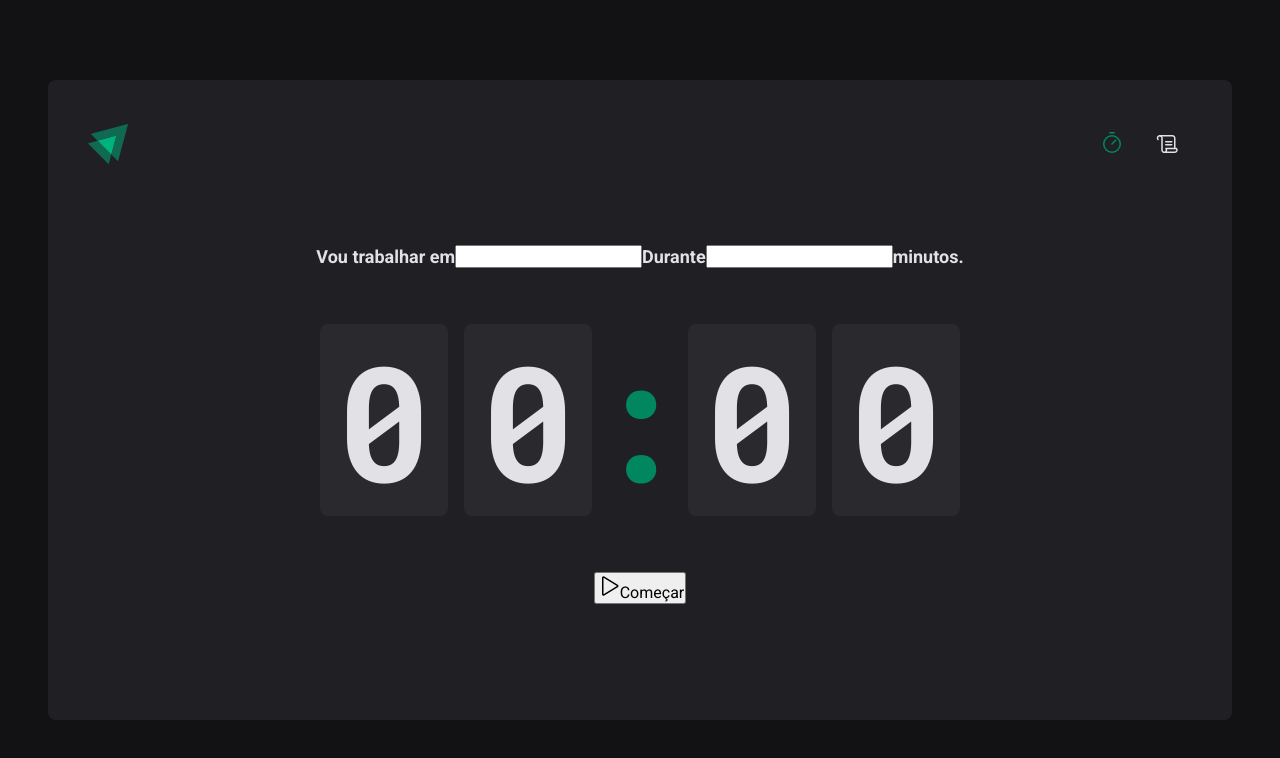
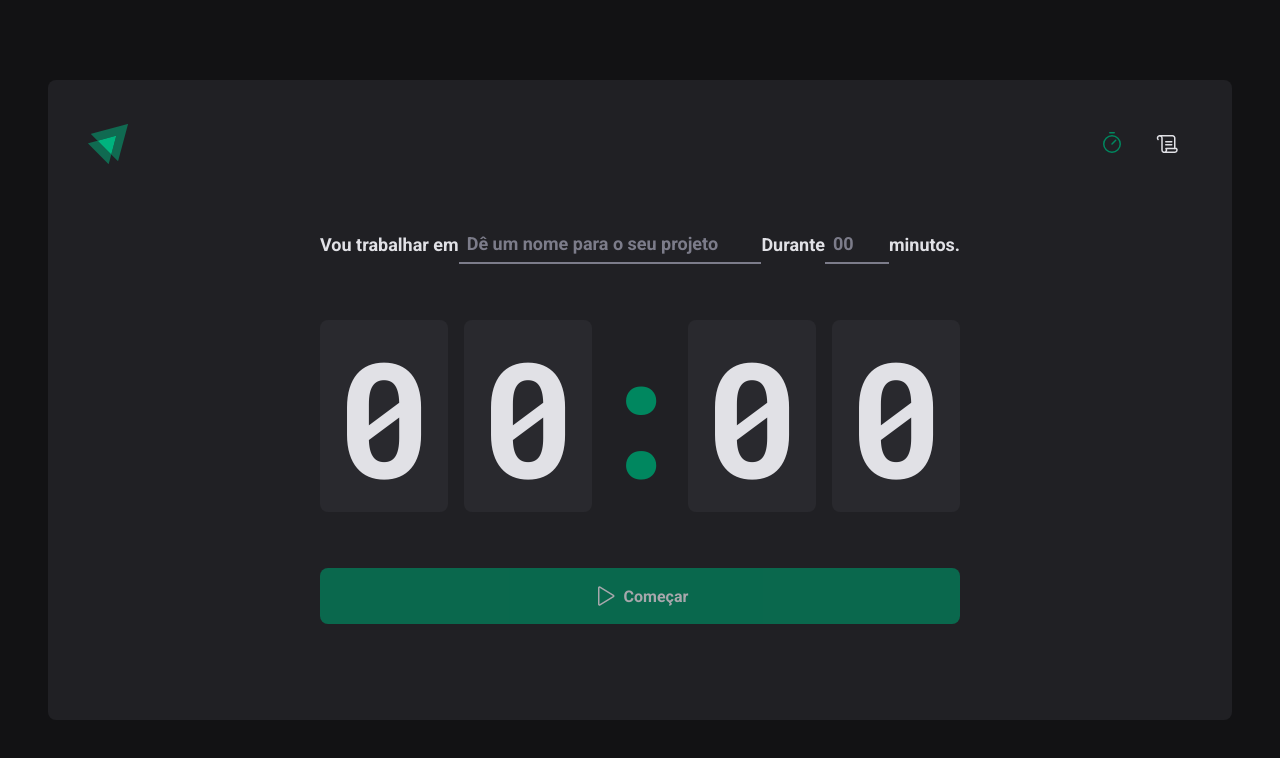
Before and after one commit to BernardoMagalhaes09/timer-pomodoro, a React (Vite) app: page / in a window 1280 px wide. Shown: the top 758 px of the page. Built offline with nearby package versions, Linux system fonts and the light colour scheme.

Commit message:
chore: add and style home page finish

```diff
--- a/src/pages/Home/index.tsx
+++ b/src/pages/Home/index.tsx
@@ -1,5 +1,5 @@
 import { Play } from "phosphor-react";
-import { CountdownContainer, FormContainer, HomeContainer, Separator } from "./styles";
+import { CountdownContainer, FormContainer, HomeContainer, MinutesAmountInput, Separator, StartCountdownButton, TaskInput } from "./styles";
 
 export function Home() {
   return (
@@ -7,10 +7,29 @@
       <form action="">
         <FormContainer>
           <label htmlFor="task">Vou trabalhar em</label>
-          <input id="task" />
+          <TaskInput
+            id="task"
+            placeholder="Dê um nome para o seu projeto"
+            list="task-suggestion"
+          />
+
+          <datalist id="task-suggestion">
+            <option value="Projeto 1" />
+            <option value="Projeto 2" />
+            <option value="Projeto 3" />
+            <option value="Projeto 4" />
+            <option value="Projeto 5" />
+          </datalist>
 
           <label htmlFor="minutesAmount">Durante</label>
-          <input type="number" id="minutesAmount" />
+          <MinutesAmountInput
+            type="number"
+            id="minutesAmount"
+            placeholder="00"
+            step={5}
+            min={5}
+            max={60}
+          />
 
           <span>minutos.</span>
         </FormContainer>
@@ -23,10 +42,10 @@
           <span>0</span>
         </CountdownContainer>
 
-        <button type="submit">
+        <StartCountdownButton disabled type="submit">
           <Play size={24} />
           Começar
-        </button>
+        </StartCountdownButton>
       </form>
     </HomeContainer>
   )
--- a/src/pages/Home/styles.ts
+++ b/src/pages/Home/styles.ts
@@ -27,6 +27,38 @@
   font-size: 1.125rem;
   font-weight: bold;
   flex-wrap: wrap;
+`
+
+export const BaseInput = styled.input`
+  background: transparent;
+  height: 2.5rem;
+  border: 0;
+  border-bottom: 2px solid ${(props) => props.theme["gray-500"]};
+  font-weight: bold;
+  font-size: 1.125rem;
+  padding: 0 0.5rem;
+  color: ${(props) => props.theme["gray-100"]};
+
+  &:focus {
+    box-shadow: none;
+    border-color: ${(props) => props.theme["green-500"]};
+  }
+
+  &::placeholder {
+    color: ${(props) => props.theme["gray-500"]};
+  }
+`
+
+export const TaskInput = styled(BaseInput)`
+  flex: 1;
+
+  &::-webkit-calendar-picker-indicator {
+    display: none !important;
+  }
+`
+
+export const MinutesAmountInput = styled(BaseInput)`
+  width: 4rem;
 
 `
 
@@ -56,3 +88,31 @@
   display: flex;
   justify-content: center;
 `
+
+export const StartCountdownButton = styled.button`
+  width: 100%;
+  border: 0;
+  padding: 1rem;
+  border-radius: 8px;
+
+  display: flex;
+  align-items: center;
+  justify-content: center;
+
+  gap: 0.5rem;
+  font-weight: bold;
+
+  cursor: pointer;
+
+  background: ${(props) => props.theme["green-500"]};
+  color: ${(props) => props.theme["gray-100"]};
+
+  &:disabled {
+    opacity: 0.7;
+    cursor: not-allowed;
+  }
+
+  &:not(:disabled):hover {
+    background: ${(props) => props.theme["green-700"]};
+  }
+`
```
